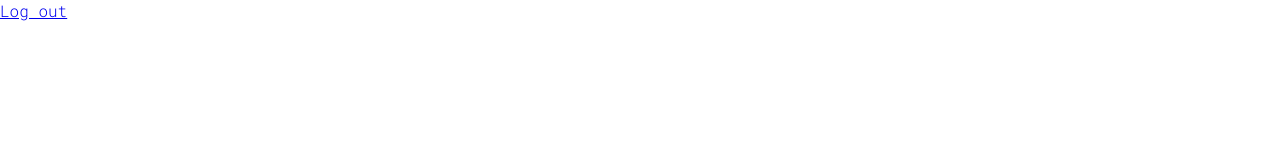
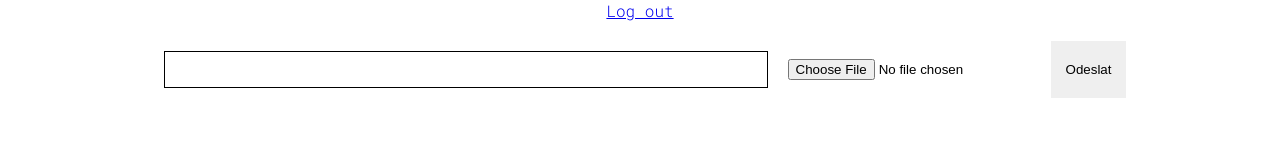
Before and after one commit to cesarjakub/log_reg_blog, a plain HTML site: page blog.html in a window 1280 px wide. Drawn offline with Linux system fonts and the light colour scheme.

Commit message:
feat: basic bolg style

```diff
--- a/blog.html
+++ b/blog.html
@@ -12,8 +12,22 @@
         <div class="logout">
             <a href="index.html">Log out</a>
         </div>
-        <div class="contant"></div>
-        <div class="shareintoblog"></div>
+
+        <div class="contant">
+
+        </div>
+
+        <div class="shareintoblog">
+            <form>
+                <div class="textinput">
+                    <input type="text" id="textonpage">
+                </div>
+                <div class="imageinput">
+                    <input type="file">
+                </div>
+                <input type="button" value="Odeslat">
+            </form>
+        </div>
     </div>
 </body>
 </html>
--- a/blogstyle.css
+++ b/blogstyle.css
@@ -8,3 +8,68 @@
 body{
     font-family: 'Roboto Mono', monospace;
 }
+
+.container{
+    display: flex;
+    flex-wrap: wrap;
+}
+/*log out*/
+.logout{
+    display: flex;
+    flex-wrap: wrap;
+    justify-content: center;
+    width: 100%;
+}
+
+/*formular*/
+.shareintoblog{
+    display: flex;
+    flex-direction: row;
+    justify-content: center;
+    flex-wrap: wrap;
+    width: 100%;
+    margin: 20px;
+}
+
+form{
+    display: flex;
+    flex-direction: row;
+    justify-content: center;
+    flex-wrap: wrap;
+}
+
+input[type="text"]{
+    margin: 10px;
+    padding: 10px 1px;
+    border: 1px solid rgb(0, 0, 0);
+    width: 600px;
+}
+input[type="text"]:focus{
+    outline: none;
+}
+
+.imageinput{
+    display: flex;
+    flex-wrap: wrap;
+    align-items: center;
+}
+
+input[type="file"]{
+    margin: 5px;
+    padding: 5px;
+}
+
+input[type="button"]{
+    border: none;
+    padding: 10px 15px;
+    cursor: pointer;
+}
+
+input[type="button"]:hover{
+    background-color: rgb(167, 167, 167);
+}
+
+/*main content*/
+.contant{
+
+}
```
